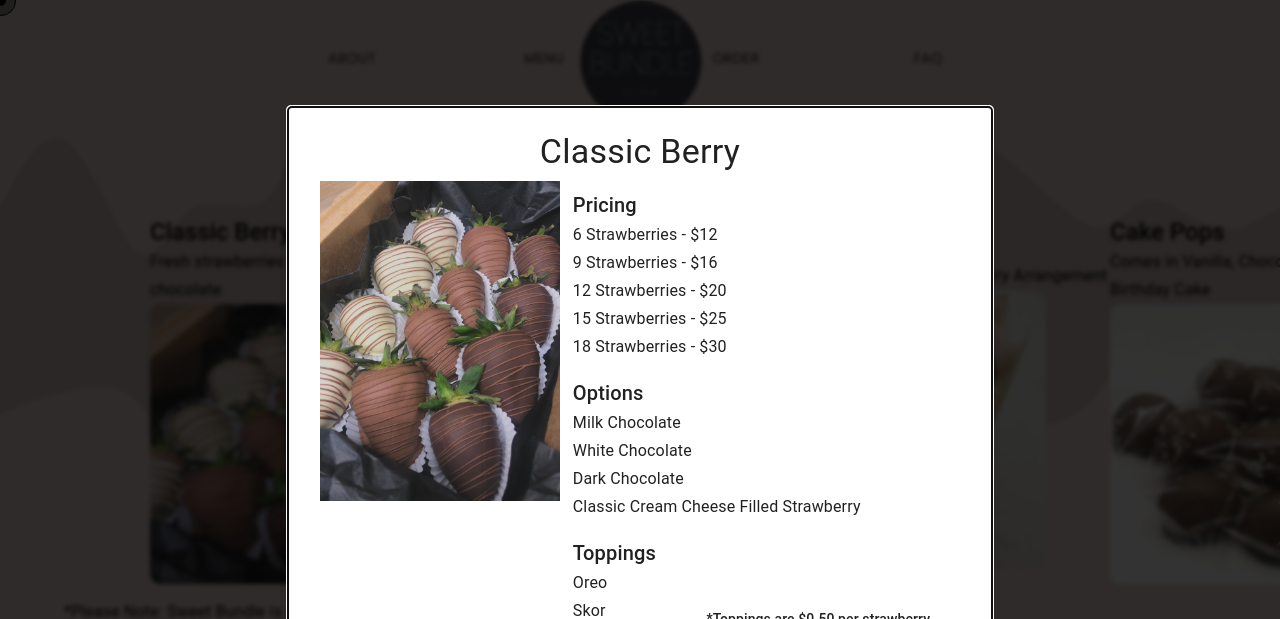
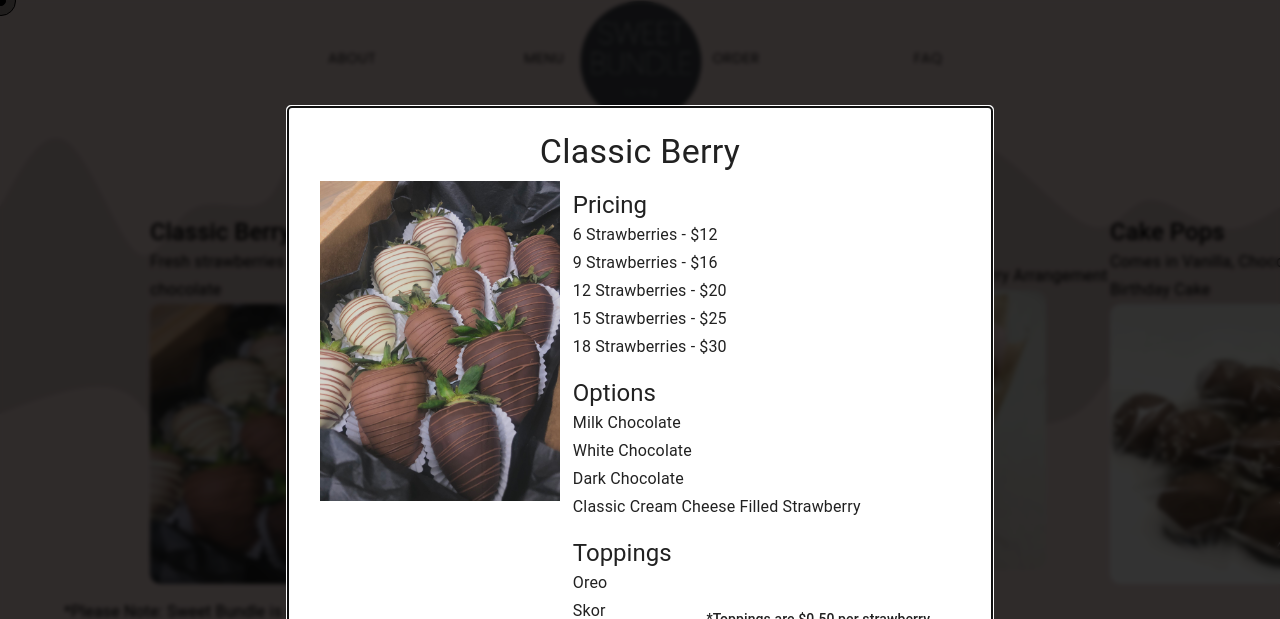
Before and after one commit to tsimmerdown/SweetBundle, a React (Create React App) app in the folder client/: page /menu in a window 1280 px wide. Both pictures are taken after a click on the picture 278 px from the left and 444 px from the top of the page. Shown: the top 619 px of the page. Built offline with nearby package versions, Linux system fonts and the light colour scheme.

Commit message:
updated some menu modal styling

```diff
--- a/client/src/components/Main/Menu/Menu.js
+++ b/client/src/components/Main/Menu/Menu.js
@@ -177,6 +177,13 @@ const Menu = () => {
           </HorizontalScroll>
         </HorizontalSection>
       ) : (
+        <HorizontalSection
+          id="menu"
+          variants={containerVariants}
+          initial="initial"
+          animate="animate"
+          exit="exit"
+        >
           <CardsContainer>
             <Typography variant="h3" style={{ textAlign: "center" }}>
               Our Menu
@@ -185,6 +192,7 @@ const Menu = () => {
               return <MenuItem item={item} key={key} />;
             })}
           </CardsContainer>
+        </HorizontalSection>
       )}
       <Panels />
     </>
--- a/client/src/components/Main/Menu/MenuModal.js
+++ b/client/src/components/Main/Menu/MenuModal.js
@@ -111,14 +111,14 @@ const ItemModal = (props) => {
             {!isMobile && <ContentImage src={props.image} />}
             <ContentText>
               <ItemFeatures>
-                <Typography variant="h6">Pricing</Typography>
+                <Typography variant="h5">Pricing</Typography>
                 {props.pricing.map((price) => {
                   return <Typography variant="subtitle1">{price}</Typography>;
                 })}
               </ItemFeatures>
               {props.options.length !== 0 && (
                 <ItemFeatures>
-                  <Typography variant="h6">Options</Typography>
+                  <Typography variant="h5">Options</Typography>
                   {props.options.map((option) => {
                     return (
                       <Typography variant="subtitle1">{option}</Typography>
@@ -128,7 +128,7 @@ const ItemModal = (props) => {
               )}
               {props.toppings.length !== 0 && (
                 <ItemFeatures>
-                  <Typography variant="h6">Toppings</Typography>
+                  <Typography variant="h5">Toppings</Typography>
                   {props.toppings.map((topping) => {
                     return (
                       <Typography variant="subtitle1">{topping}</Typography>
```
Lines whose indentation alone changed are shown as unchanged.
